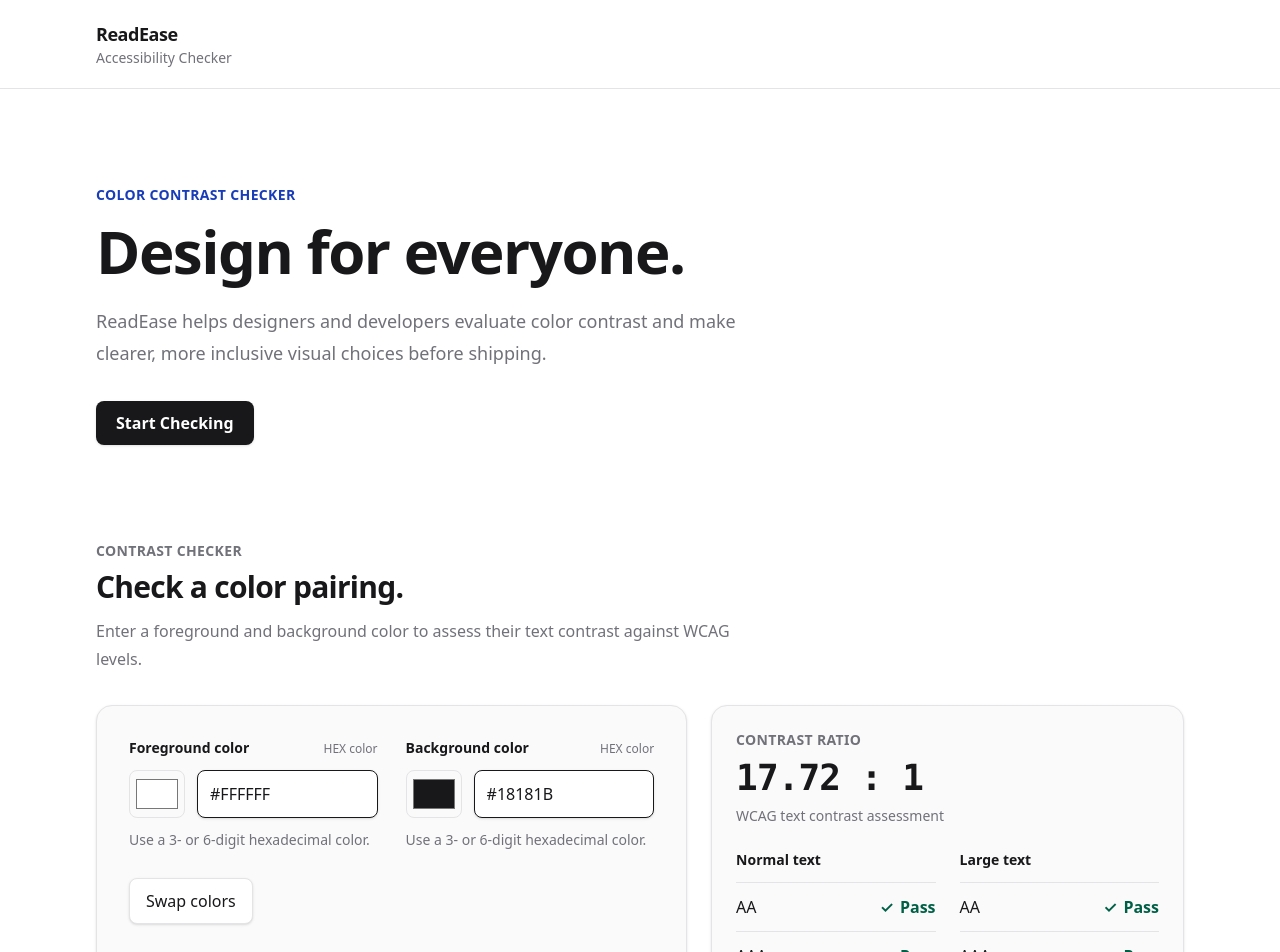
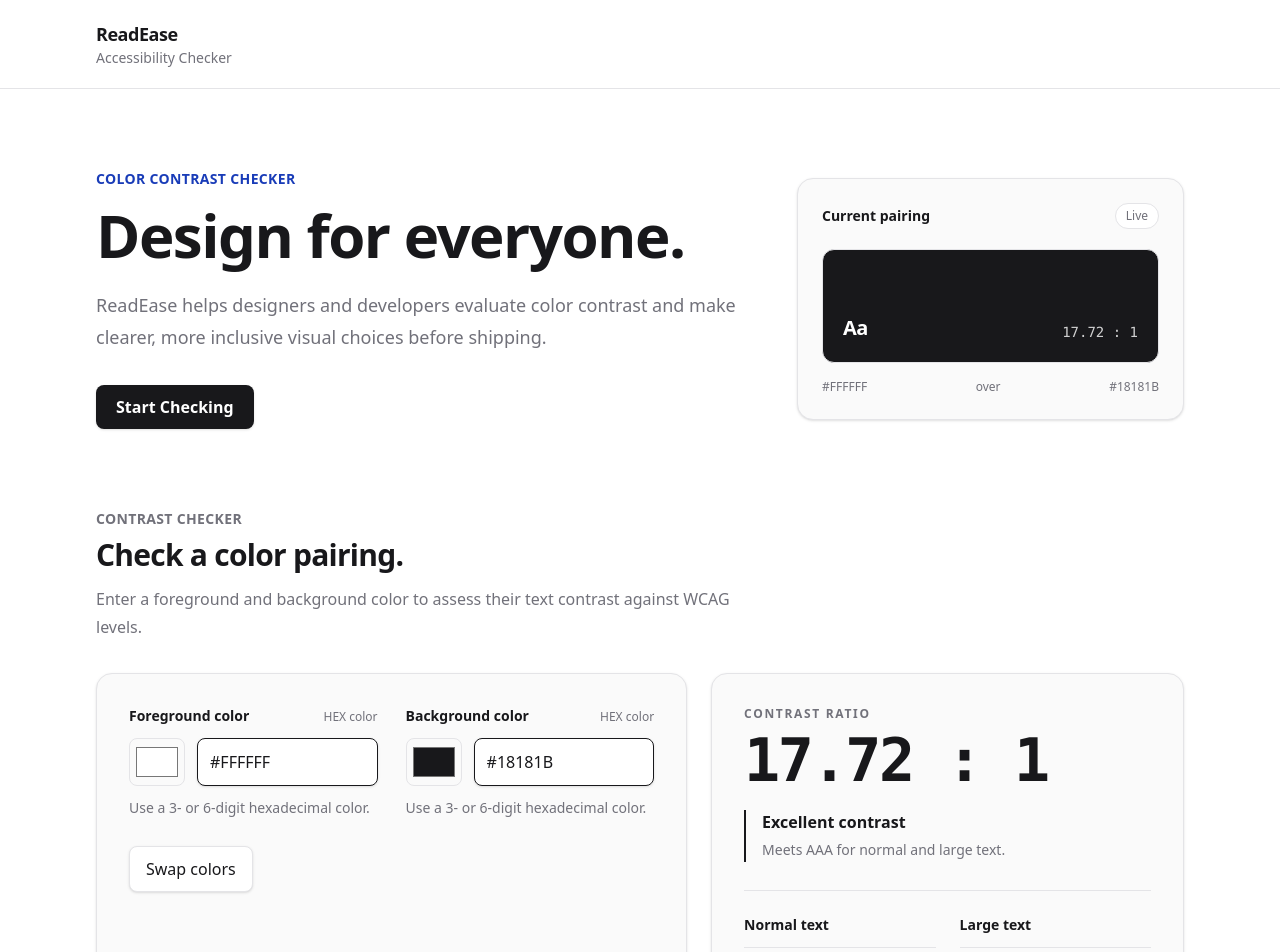
Before and after one commit to AldoKT/readease-accessibility-checker, a Next.js app: page / in a window 1280 px wide. Shown: the top 952 px of the page. Built offline with nearby package versions, Linux system fonts and the light colour scheme.

Commit message:
refine contrast checker experience

```diff
--- a/src/app/page.tsx
+++ b/src/app/page.tsx
@@ -3,6 +3,7 @@
 import { useMemo, useState } from "react";
 import { ColorInput } from "@/components/ColorInput";
 import { ContrastResult } from "@/components/ContrastResult";
+import { HeroPreview } from "@/components/HeroPreview";
 import { PreviewPanel } from "@/components/PreviewPanel";
 import { contrastRatio, hexToRgb } from "@/lib/contrast";
 
@@ -51,13 +52,16 @@ export default function Home() {
       </header>
 
       <div className="mx-auto max-w-6xl px-5 pb-20 sm:px-8 sm:pb-28">
-        <section aria-labelledby="page-title" className="max-w-3xl py-16 sm:py-24">
+        <section aria-labelledby="page-title" className="grid gap-10 py-14 sm:py-20 lg:grid-cols-[minmax(0,1.25fr)_minmax(20rem,0.75fr)] lg:items-center lg:gap-14">
+          <div>
             <p className="text-sm font-semibold tracking-wide text-blue-800 uppercase">Color contrast checker</p>
             <h1 className="mt-4 text-4xl font-semibold tracking-tight text-foreground sm:text-6xl" id="page-title">Design for everyone.</h1>
             <p className="mt-6 max-w-2xl text-lg leading-8 text-muted">ReadEase helps designers and developers evaluate color contrast and make clearer, more inclusive visual choices before shipping.</p>
             <a className="mt-8 inline-flex min-h-11 items-center justify-center rounded-lg bg-foreground px-5 py-2.5 font-semibold text-background shadow-sm transition-colors hover:bg-zinc-700 focus-visible:outline-3 focus-visible:outline-offset-3 focus-visible:outline-blue-700" href="#contrast-checker">
               Start Checking
             </a>
+          </div>
+          <HeroPreview background={previewBackground} foreground={previewForeground} ratio={ratio} />
         </section>
 
         <section aria-labelledby="checker-heading" className="scroll-mt-8" id="contrast-checker" tabIndex={-1}>
--- a/src/components/ContrastResult.tsx
+++ b/src/components/ContrastResult.tsx
@@ -1,13 +1,38 @@
 import { evaluateWcagContrast, type WCAGEvaluation } from "@/lib/contrast";
 
 type ContrastResultProps = { ratio: number | null };
+
+type Interpretation = {
+  title: string;
+  detail: string;
+};
+
+function getInterpretation(
+  normalText: WCAGEvaluation,
+  largeText: WCAGEvaluation,
+): Interpretation {
+  if (normalText.passesAAA) {
+    return { title: "Excellent contrast", detail: "Meets AAA for normal and large text." };
+  }
+
+  if (normalText.passesAA) {
+    return { title: "Good contrast", detail: "Meets AA for normal and large text." };
+  }
+
+  if (largeText.passesAA) {
+    return { title: "Limited contrast", detail: "Meets AA for large text only." };
+  }
+
+  return { title: "Needs improvement", detail: "Does not meet WCAG AA text contrast." };
+}
 
 function ComplianceRow({ label, passes }: { label: string; passes: boolean }) {
   return (
     <div className="flex items-center justify-between gap-4 border-t border-border py-3 first:border-t-0 first:pt-0">
       <span className="font-medium text-foreground">{label}</span>
       <span className={passes ? "inline-flex items-center gap-1.5 font-semibold text-emerald-800" : "inline-flex items-center gap-1.5 font-semibold text-red-700"}>
-        <span aria-hidden="true">{passes ? "✓" : "✕"}</span>{passes ? "Pass" : "Fail"}
+        <span aria-hidden="true">{passes ? "✓" : "✕"}</span>
+        {passes ? "Pass" : "Fail"}
       </span>
     </div>
   );
@@ -26,8 +51,8 @@ function ComplianceGroup({ title, evaluation }: { title: string; evaluation: WCA
 export function ContrastResult({ ratio }: ContrastResultProps) {
   if (ratio === null) {
     return (
-      <section aria-live="polite" aria-labelledby="contrast-result-heading" className="rounded-2xl border border-border bg-surface p-6">
-        <p className="text-sm font-semibold tracking-wide text-muted uppercase">Contrast ratio</p>
+      <section aria-live="polite" aria-labelledby="contrast-result-heading" className="rounded-2xl border border-border bg-surface p-6 sm:p-8">
+        <p className="text-xs font-semibold tracking-[0.14em] text-muted uppercase">Contrast ratio</p>
         <h2 className="mt-3 text-xl font-semibold text-foreground" id="contrast-result-heading">Results unavailable</h2>
         <p className="mt-2 text-sm leading-6 text-muted">Correct both color values to view contrast and WCAG results.</p>
       </section>
@@ -36,13 +61,19 @@ export function ContrastResult({ ratio }: ContrastResultProps) {
 
   const normalText = evaluateWcagContrast(ratio, "normal");
   const largeText = evaluateWcagContrast(ratio, "large");
+  const interpretation = getInterpretation(normalText, largeText);
 
   return (
-    <section aria-live="polite" aria-labelledby="contrast-result-heading" className="rounded-2xl border border-border bg-surface p-6 shadow-sm">
-      <p className="text-sm font-semibold tracking-wide text-muted uppercase">Contrast ratio</p>
-      <h2 className="mt-2 font-mono text-4xl font-semibold tracking-tight text-foreground" id="contrast-result-heading">{ratio.toFixed(2)} : 1</h2>
-      <p className="mt-2 text-sm text-muted">WCAG text contrast assessment</p>
-      <div className="mt-6 grid gap-6 sm:grid-cols-2">
+    <section aria-live="polite" aria-labelledby="contrast-result-heading" className="rounded-2xl border border-border bg-surface p-6 shadow-sm sm:p-8">
+      <p className="text-xs font-semibold tracking-[0.14em] text-muted uppercase">Contrast ratio</p>
+      <h2 className="mt-2 font-mono text-5xl font-semibold tracking-[-0.04em] text-foreground sm:text-6xl" id="contrast-result-heading">{ratio.toFixed(2)} : 1</h2>
+
+      <div className="mt-5 border-l-2 border-foreground pl-4">
+        <p className="font-semibold text-foreground">{interpretation.title}</p>
+        <p className="mt-1 text-sm leading-6 text-muted">{interpretation.detail}</p>
+      </div>
+
+      <div className="mt-7 grid gap-6 border-t border-border pt-6 sm:grid-cols-2">
         <ComplianceGroup evaluation={normalText} title="Normal text" />
         <ComplianceGroup evaluation={largeText} title="Large text" />
       </div>
--- /dev/null
+++ b/src/components/HeroPreview.tsx
@@ -0,0 +1,38 @@
+type HeroPreviewProps = {
+  foreground: string | null;
+  background: string | null;
+  ratio: number | null;
+};
+
+export function HeroPreview({ foreground, background, ratio }: HeroPreviewProps) {
+  const hasValidColors = foreground !== null && background !== null && ratio !== null;
+
+  return (
+    <aside aria-label="Current contrast summary" className="rounded-2xl border border-border bg-surface p-5 shadow-sm sm:p-6">
+      <div className="flex items-center justify-between gap-4">
+        <p className="text-sm font-semibold text-foreground">Current pairing</p>
+        <span className="rounded-full border border-border bg-background px-2.5 py-1 text-xs font-medium text-muted">Live</span>
+      </div>
+
+      {hasValidColors ? (
+        <>
+          <div className="mt-5 overflow-hidden rounded-xl border border-border" style={{ backgroundColor: background, color: foreground }}>
+            <div className="flex min-h-28 items-end justify-between p-5">
+              <span className="text-xl font-semibold tracking-tight">Aa</span>
+              <span className="font-mono text-sm opacity-80">{ratio.toFixed(2)} : 1</span>
+            </div>
+          </div>
+          <div className="mt-4 flex items-center justify-between gap-4 text-xs font-medium text-muted">
+            <span>{foreground.toUpperCase()}</span>
+            <span aria-hidden="true">over</span>
+            <span>{background.toUpperCase()}</span>
+          </div>
+        </>
+      ) : (
+        <div className="mt-5 rounded-xl border border-dashed border-border bg-background p-5 text-sm leading-6 text-muted">
+          Enter two valid colors to preview the current pairing.
+        </div>
+      )}
+    </aside>
+  );
+}
```
Lines whose indentation alone changed are shown as unchanged.
